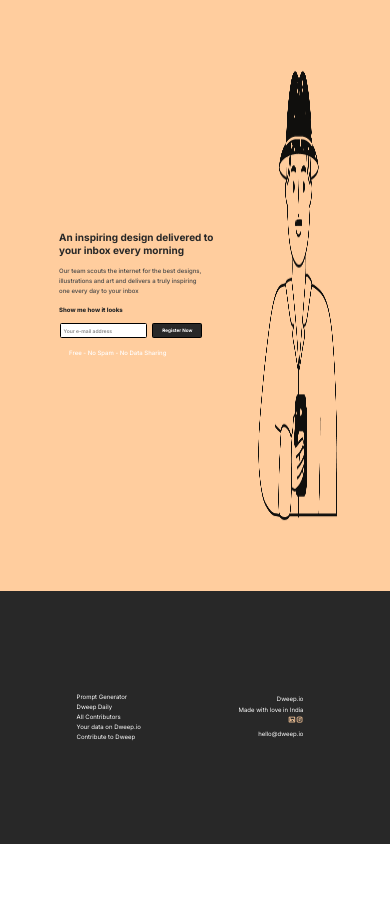
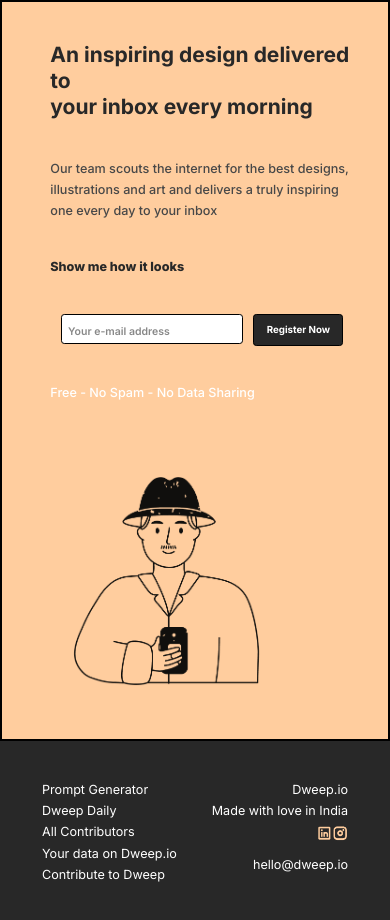
Before and after one commit to shashankc20mca/MICRO-PROJECT, a plain HTML site: page index.html in a window 390 px wide. Before the commit the page ends 844 px from the top, so only its background shows below. Drawn offline with Linux system fonts and the light colour scheme.

Commit message:
responsive

```diff
--- a/index.css
+++ b/index.css
@@ -244,11 +244,98 @@ list-style-type: none;
 
 }
 @media screen and  (max-width:455px) {
+
     html{
-        font-size: 5px;
+        font-size: 10.5px;
+
     }
+    main {
+        height: 60%;
+        flex-direction: column;
+       align-items: flex-start;
+        border: 2px solid black;
+        padding: 0rem;
+
+
+
+    }
+main #left{
+
+    margin: 1.5rem;
+  margin-left: 2.3rem;
+    padding: 0.5rem;
+
+    height: 60%;
+    width: 90%;
+
 
 }
+main #right{
+
+    margin: 1.5rem;
+    margin-top: 0rem;
+    margin-left: 2.3rem;
+    padding: 0.5rem;
+    height: 35%;
+    width:90%;
+}
+main #first_heading{
+
+    padding: 0.8rem;
+    margin: 1rem;
+    width: 90%;
+
+}
+main #second_heading{
+
+    padding: 0.8rem;
+    margin: 1rem;
+    width: 90%;
+
+}
+main #third_heading{
+
+    padding: 0.8rem;
+    margin: 1rem;
+    width: 90%;
+}
+main #inp{
+
+    padding: 0.8rem;
+    margin: 1rem;
+    width: 90%;
+}
+main #fourth_heading{
+
+    padding: 0.8rem;
+    margin: 1rem;
+    width: 90%;
+}
+
+footer {
+    height: 40%;
+    box-sizing: border-box;
+   padding: 0.5rem;
+
+
+}
+footer #foot{
+    box-sizing: border-box;
+    align-items: flex-start;
+
+
+    padding: 2rem;
+    margin: 0.5rem;
+}
+footer #foot ul{
+    padding: 1rem;
+
+
+}
+}
+
+
+
 @media screen and  (max-width:380px) {
     html{
         font-size: 4px;
```
